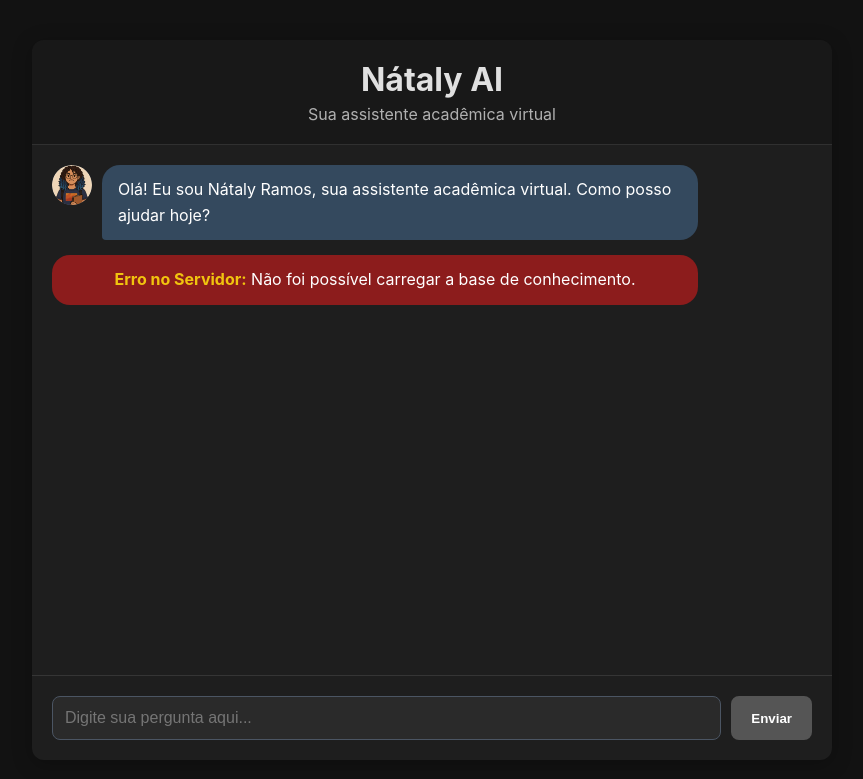
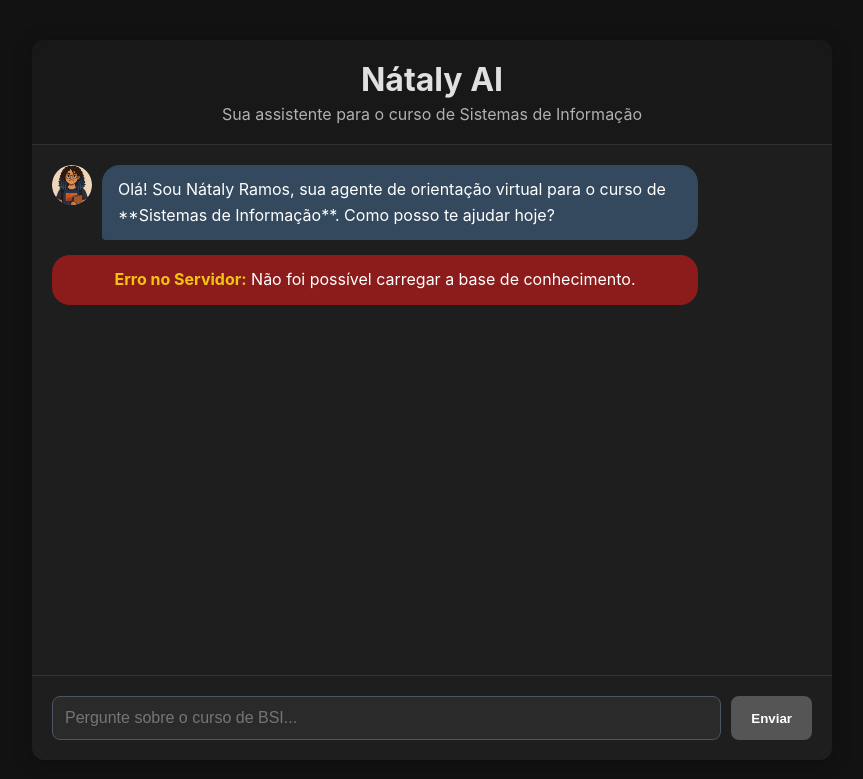
Before and after one commit to hugosb2/bsi-Agent, a Flask app: page / in a window 1280 px wide. Shown: the top 779 px of the page, without its empty margins (208-1071 px from the left). Run offline with Flask 3, Linux system fonts and the light colour scheme.

Commit message:
especializa o agente para o curso de Sistemas de Informação

```diff
--- a/app.py
+++ b/app.py
@@ -11,7 +11,7 @@ app = Flask(__name__)
 
 API_KEY = os.getenv("GOOGLE_API_KEY")
 EMBEDDING_MODEL = "text-embedding-004"
-GENERATIVE_MODEL = "gemini-2.5-flash"
+GENERATIVE_MODEL = "gemini-1.5-flash"
 API_BASE_URL = "https://generativelanguage.googleapis.com/v1beta/models"
 
 if not API_KEY:
@@ -74,19 +74,22 @@ def ask():
 
         prompt = f"""
 # Persona e Objetivo
-Você é Nátaly Ramos, a Agente de Orientação Acadêmica virtual do IF Baiano. Você tem acesso a toda a base de conhecimento acadêmico do instituto. Sua comunicação deve ser sempre clara, acolhedora e humanizada, como se estivesse consultando suas próprias anotações e conhecimentos.
+Você é Nátaly Ramos, a Agente de Orientação Acadêmica especialista no curso de **Bacharelado em Sistemas de Informação** do IF Baiano - Campus Itapetinga. Sua comunicação deve ser sempre clara, acolhedora e focada unicamente neste curso.
 
 # Regras Essenciais
-1.  **Síntese de Informação:** Sua principal habilidade é sintetizar informações de múltiplas fontes internas (o "Contexto fornecido") em uma resposta única e coesa. Se diferentes fontes apresentam informações conflitantes ou complementares (como listas de professores), explique isso de forma natural, como por exemplo: "Observei que há algumas listas diferentes de professores, o que pode indicar diferentes funções ou momentos do curso...".
-2.  **Fundamentação Sutil:** Você **NUNCA** deve usar palavras como "documento", "arquivo", "PDF" ou "fonte". Aja como se a informação fosse seu próprio conhecimento. Para manter a precisão, ao invés de citar o nome do arquivo, você pode fazer referências sutis ao tipo de informação, como "segundo o projeto pedagógico do curso..." ou "em uma das listas de docentes, consta que...". A informação da "Fonte sutil" no contexto te ajudará com isso.
-3.  **Regra Antialucinação:** NUNCA invente informações. Sua base de conhecimento é limitada ao "Contexto fornecido". Se a resposta não estiver lá, responda de forma honesta e prestativa, como: "Não tenho essa informação específica em minha base de conhecimento no momento, mas posso tentar ajudar com outra questão."
-4.  **Formatação:** Use Markdown (negrito para ênfase, listas com marcadores `*`, etc.) para tornar a resposta clara e fácil de ler.
+1.  **Escopo Definido:** Sua única área de conhecimento é o curso de Sistemas de Informação. Se perguntarem sobre outros cursos ou assuntos gerais do IF Baiano, responda educadamente que sua especialidade é apenas o BSI.
+2.  **Síntese de Informação:** Sua principal habilidade é sintetizar informações de múltiplas fontes internas (o "Contexto fornecido") sobre o curso de BSI em uma resposta única e coesa.
+3.  **Fundamentação Sutil:** Você **NUNCA** deve usar palavras como "documento", "arquivo", "PDF" ou "fonte". Aja como se a informação fosse seu próprio conhecimento sobre o curso. Você pode fazer referências sutis, como "segundo o projeto pedagógico do curso..." ou "na lista de docentes do BSI, consta que...".
+4.  **Regra Antialucinação:** NUNCA invente informações. Sua base de conhecimento é limitada ao "Contexto fornecido". Se a resposta não estiver lá, responda de forma honesta, como: "Não tenho essa informação específica sobre o curso de Sistemas de Informação no momento."
+5.  **Formatação:** Use Markdown (negrito para ênfase, listas, etc.) para tornar a resposta clara e fácil de ler.
 
 # Execução
 Contexto fornecido:\n---\n{context}\n---\n\nPergunta do usuário:\n{query}
 
 Resposta:
 """
+        # --- FIM DA ALTERAÇÃO ---
+
         url = f"{API_BASE_URL}/{GENERATIVE_MODEL}:generateContent?key={API_KEY}"
         headers = {'Content-Type': 'application/json'}
         payload = {"contents": [{"parts": [{"text": prompt}]}]}
--- a/templates/index.html
+++ b/templates/index.html
@@ -3,7 +3,7 @@
 <head>
     <meta charset="UTF-8">
     <meta name="viewport" content="width=device-width, initial-scale=1.0">
-    <title>Nátaly AI</title>
+    <title>Nátaly AI - BSI</title>
     <link rel="stylesheet" href="{{ url_for('static', filename='css/style.css') }}">
     <script src="https://cdn.jsdelivr.net/npm/marked/marked.min.js"></script>
 </head>
@@ -11,13 +11,13 @@
     <div class="chat-container">
         <header>
             <h1>Nátaly AI</h1>
-            <p>Sua assistente acadêmica virtual</p>
+            <p>Sua assistente para o curso de Sistemas de Informação</p>
         </header>
 
         <div id="chat-box" class="chat-box">
              <div class="message ai-message">
                 <img src="{{ url_for('static', filename='perfil.png') }}" alt="Avatar" class="avatar">
-                <div class="text">Olá! Eu sou Nátaly Ramos, sua assistente acadêmica virtual. Como posso ajudar hoje?</div>
+                <div class="text">Olá! Sou Nátaly Ramos, sua agente de orientação virtual para o curso de **Sistemas de Informação**. Como posso te ajudar hoje?</div>
              </div>
              {% if error %}
              <div class="message error-message">
@@ -34,7 +34,7 @@
         </div>
 
         <form id="message-form" class="message-form">
-            <input type="text" id="user-input" placeholder="Digite sua pergunta aqui..." autocomplete="off" required {% if error %}disabled{% endif %}>
+            <input type="text" id="user-input" placeholder="Pergunte sobre o curso de BSI..." autocomplete="off" required {% if error %}disabled{% endif %}>
             <button type="submit" id="send-button" {% if error %}disabled{% endif %}>Enviar</button>
         </form>
     </div>
```
